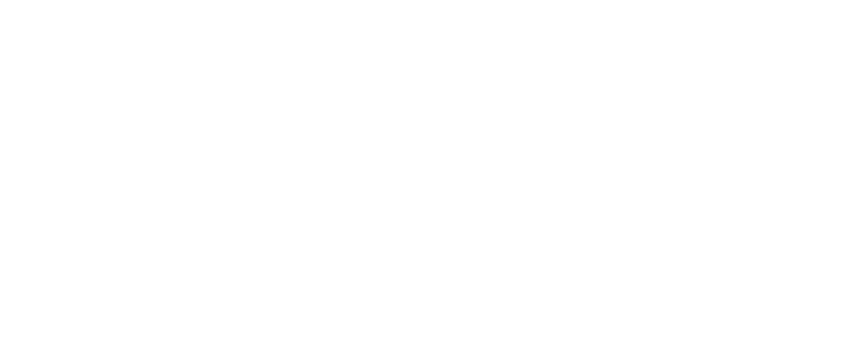
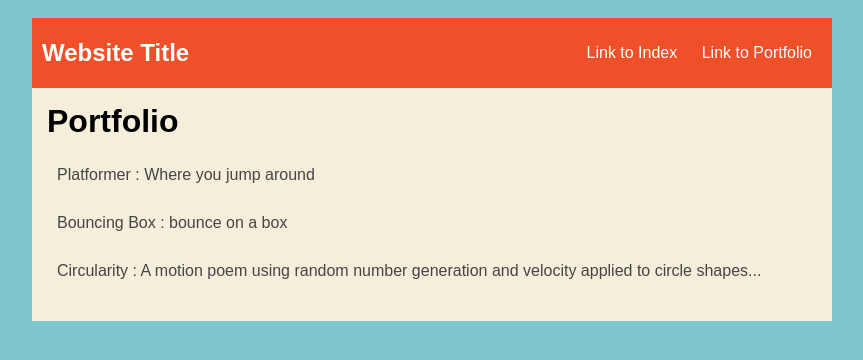
Before and after one commit to BMires/BMires.github.io, a plain HTML site: page portfolio.html in a window 1280 px wide. Shown: the whole page, without its empty margins (208-1071 px from the left). Drawn offline with Linux system fonts and the light colour scheme.

Commit message:
portfolieo

```diff
--- a/portfolio.html
+++ b/portfolio.html
@@ -1,13 +1,33 @@
 <!DOCTYPE HTML>
 <html>
     <head>
-    </head>
-
+            <title>Website Title</title>
+    </head><link rel="stylesheet" href="style.css">
 
     <body>
-      <div id="all-contents">
+        <div id="all-contents">
+            <nav>
+                <h1>Website Title</h1>
+                <ul id="nav-ul">
+                    <li class="nav-li">
+                        <a href="index.html">Link to Index</a>
+                    </li>
+                    <li class="nav-li">
+                        <a href="portfolio.html">Link to Portfolio</a>
+                    </li>
+                </ul>
+            </nav>
+            <main>
+                <div class="content">
+                    <h1>Portfolio</h1>
+                    <ul id="portfolio">
+                        <li><a href="projects/platformer/">Platformer : Where you jump around
+                            <li><a href="projects/bouncing-box/">Bouncing Box : bounce on a box
+                                <li><a href="projects/circularity/">Circularity : A motion poem using random number generation and velocity applied to circle shapes...</a></li>
 
-
+                    </ul>
+                </div>
+            </main>
       </div>
     </body>
 </html>
--- a/style.css
+++ b/style.css
@@ -60,3 +60,32 @@ main {
 h2, h3 {
     margin: 0px;
 }
+  /* portfolio styles */
+  .content h1 {
+    color: black;
+}
+
+
+#portfolio {
+    list-style-type: none;
+    padding-left: 0;
+}
+
+
+#portfolio li {
+    background: #ad3737737;
+    padding: 10px;
+    border-radius: 10px;
+    margin-bottom: 10px;
+}
+
+
+#portfolio li:hover {
+    background: #30c054;
+}
+
+
+#portfolio a {
+    text-decoration: none;
+    color: #454545;
+}
```
